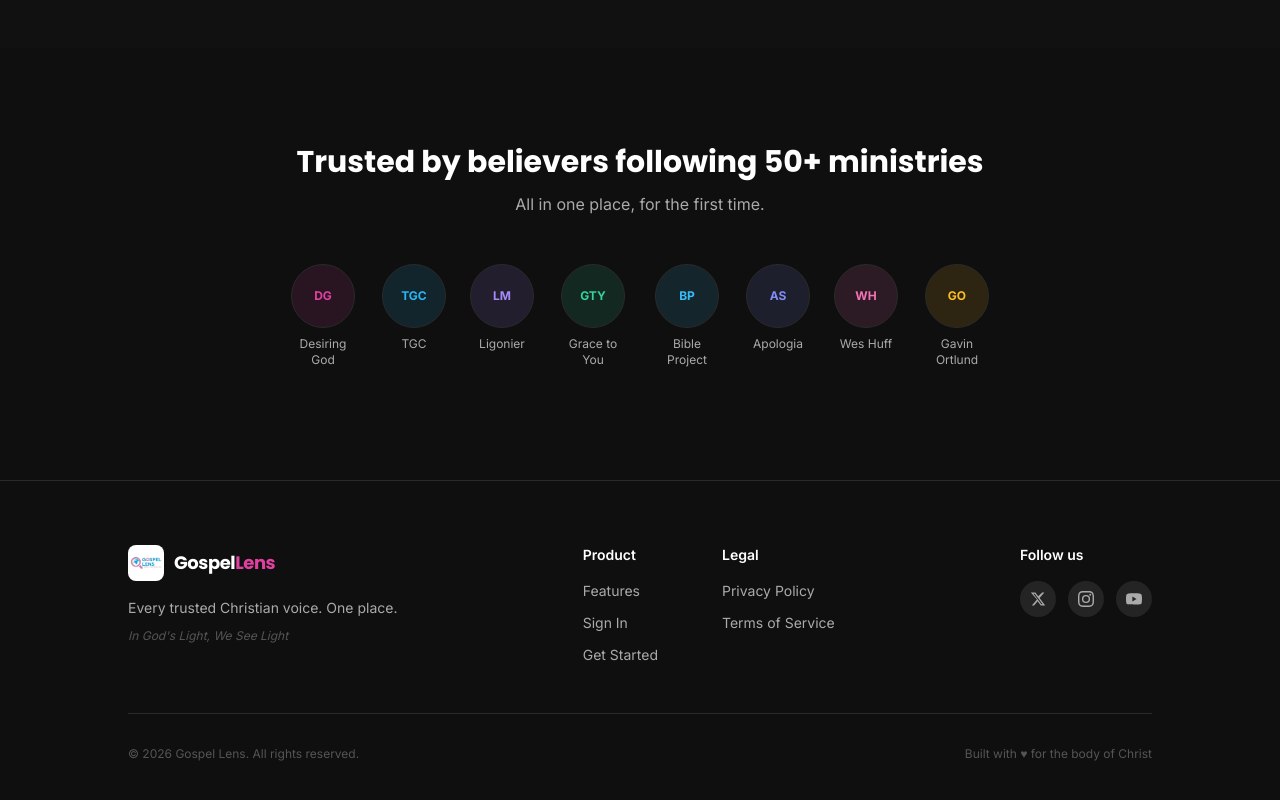
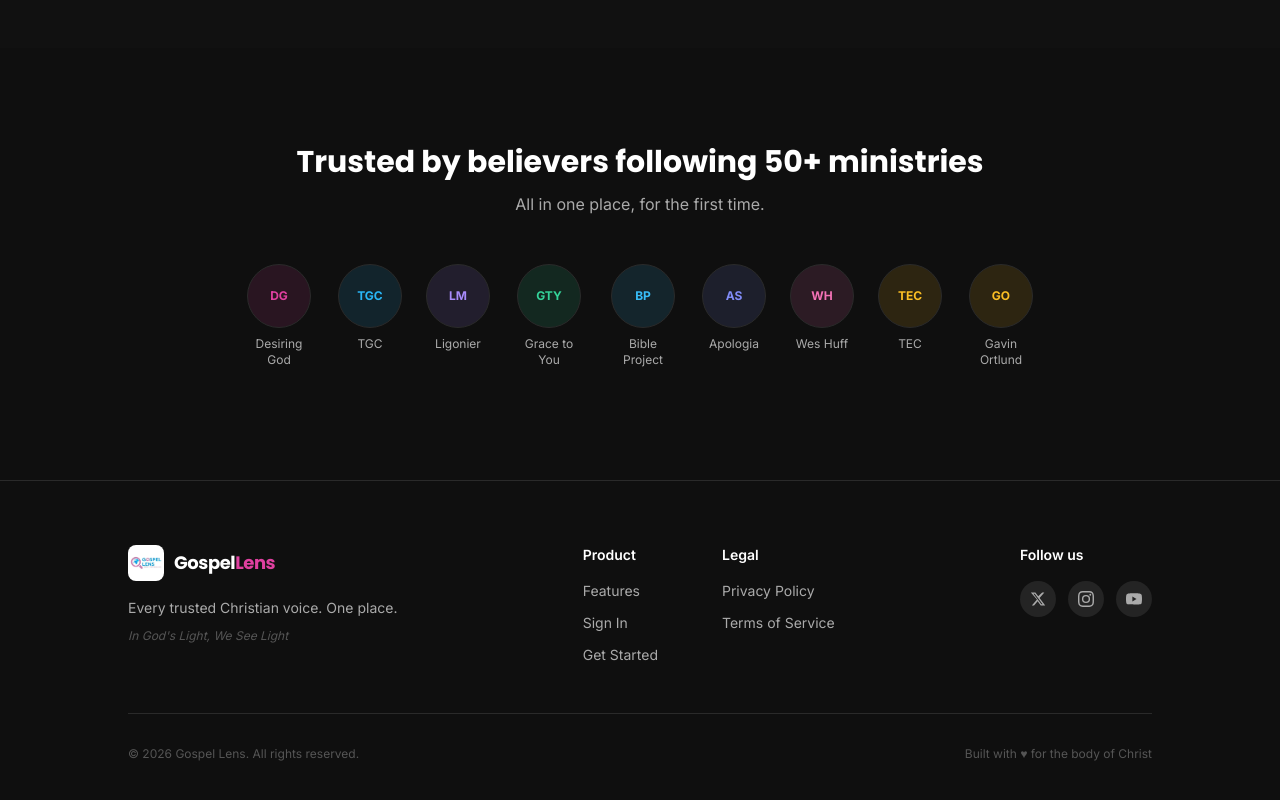
Before and after one commit to Hogwartsofweb3/gospellens, a Next.js app: page / in a window 1280 px wide. Shown: the part 1809-2609 px from the top of the page. Built offline with nearby package versions, Linux system fonts and the light colour scheme; no server answers.

Commit message:
chore: add TEC to landing page logos

```diff
--- a/app/page.tsx
+++ b/app/page.tsx
@@ -306,6 +306,7 @@
   { name: "Bible Project", initials: "BP", color: "#38BDF8" },
   { name: "Apologia", initials: "AS", color: "#818CF8" },
   { name: "Wes Huff", initials: "WH", color: "#F472B6" },
+  { name: "TEC", initials: "TEC", color: "#FBBF24" },
   { name: "Gavin Ortlund", initials: "GO", color: "#FBBF24" },
 ];
 
```
